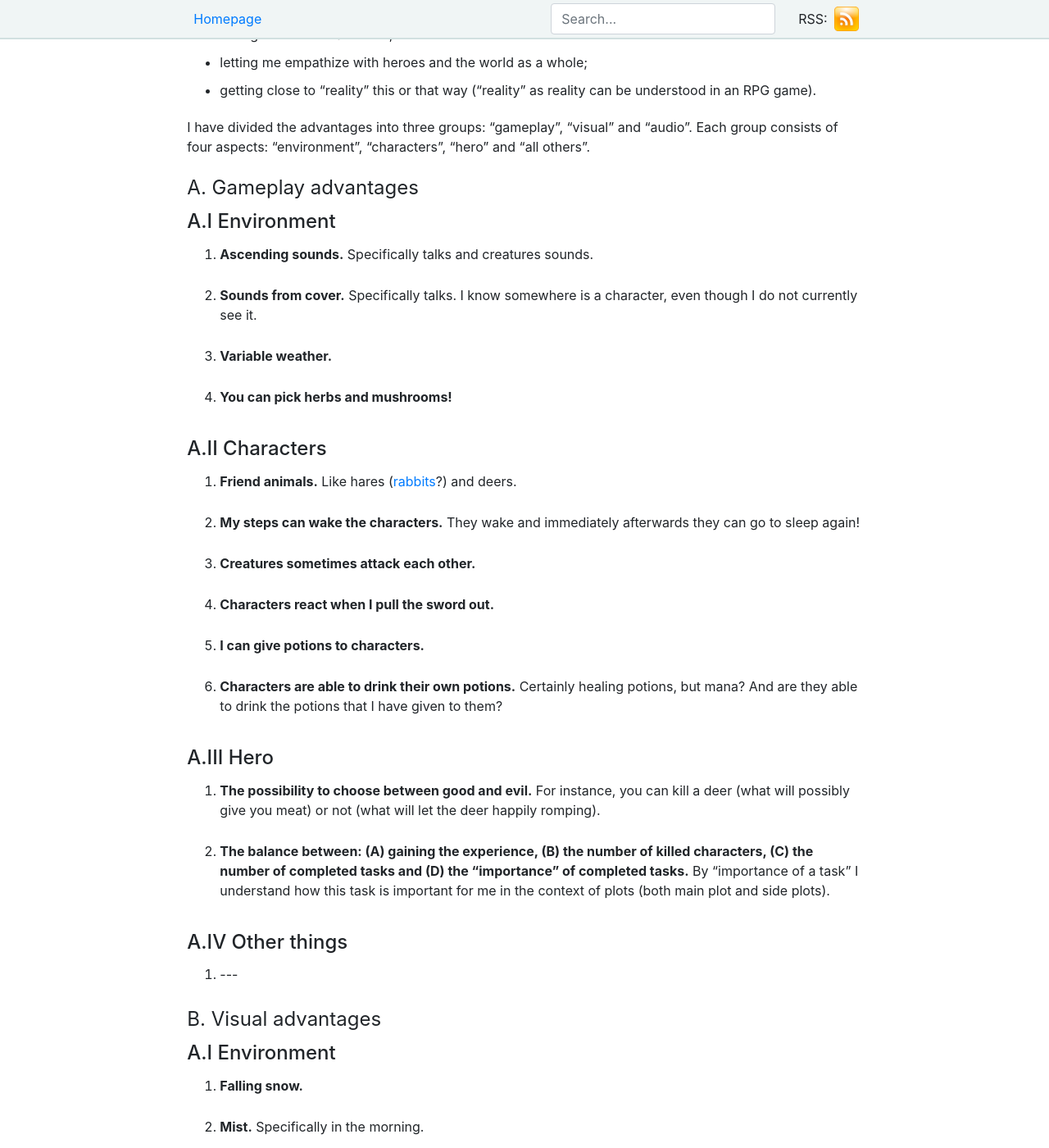
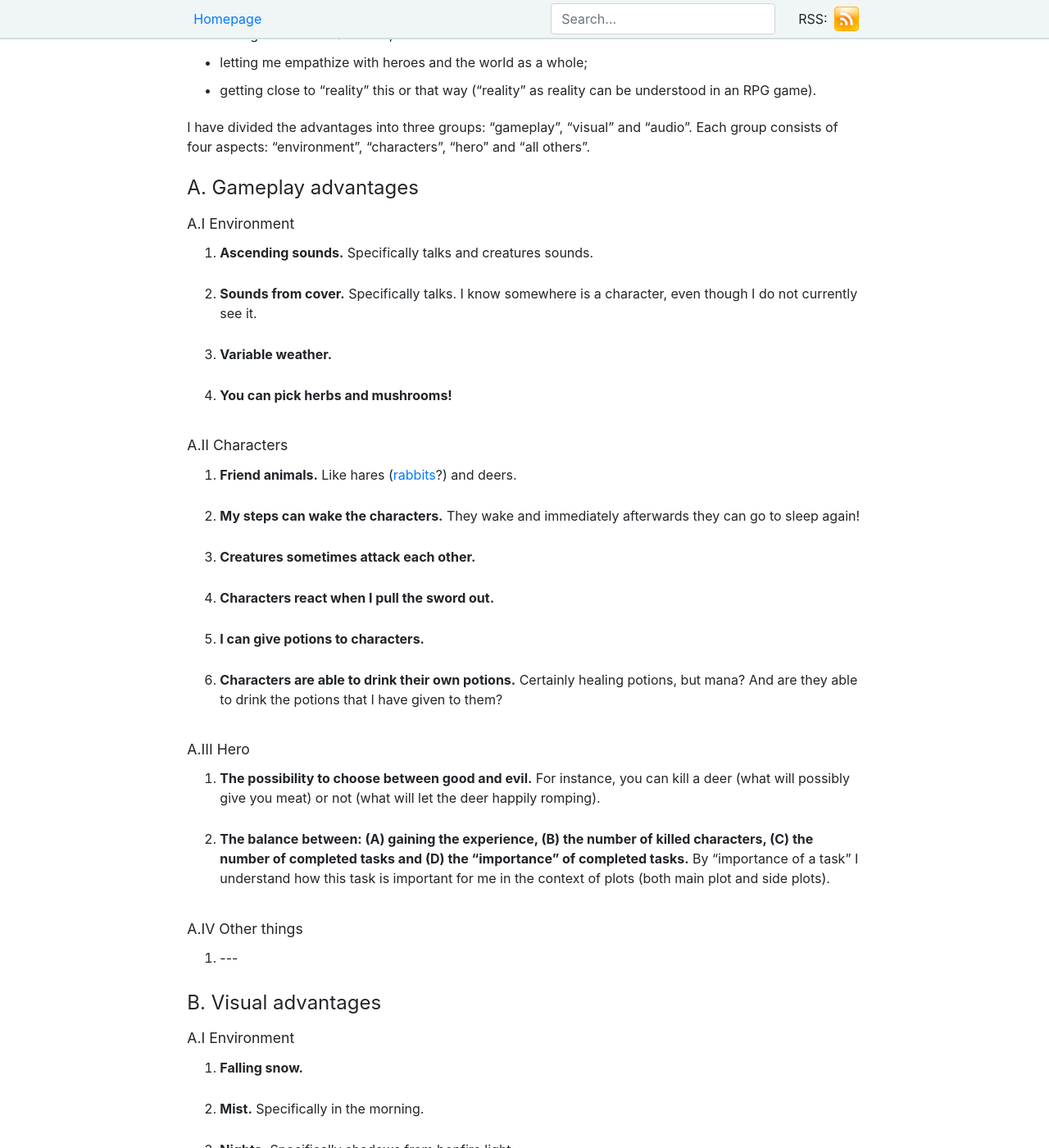
Before and after one commit to DevSilv/DevSilv.github.io, a Jekyll site: the page built from _posts/2018/09/01/2018-09-01-a-thought-about-gothic-3-advantages.md, in a window 1280 px wide and 1400 px high, scrolled down 633 px. Shown: the whole window at 82% size. Built offline with Jekyll 4.4.1, drawn with Linux system fonts in a browser that asks for light colours.

Commit message:
Adjust the header style one more level deeper
Adjust the header style one more level deeper for greater readability of headers.

```diff
--- a/css/custom.css
+++ b/css/custom.css
@@ -39,6 +39,22 @@ h3 {
         font-size: 1.5rem;
         margin-top: 1.5rem;
         margin-bottom: 0.75rem;
+    }
+}
+
+h4 {
+    font-weight: bold;
+    font-size: 0.9rem;
+    margin-top: 0.9rem;
+    margin-bottom: 0.3rem;
+}
+
+@media screen and (min-width: 769px) {
+    h4 {
+        font-weight: normal;
+        font-size: 1.1rem;
+        margin-top: 1.1rem;
+        margin-bottom: 0.5rem;
     }
 }
 
```
